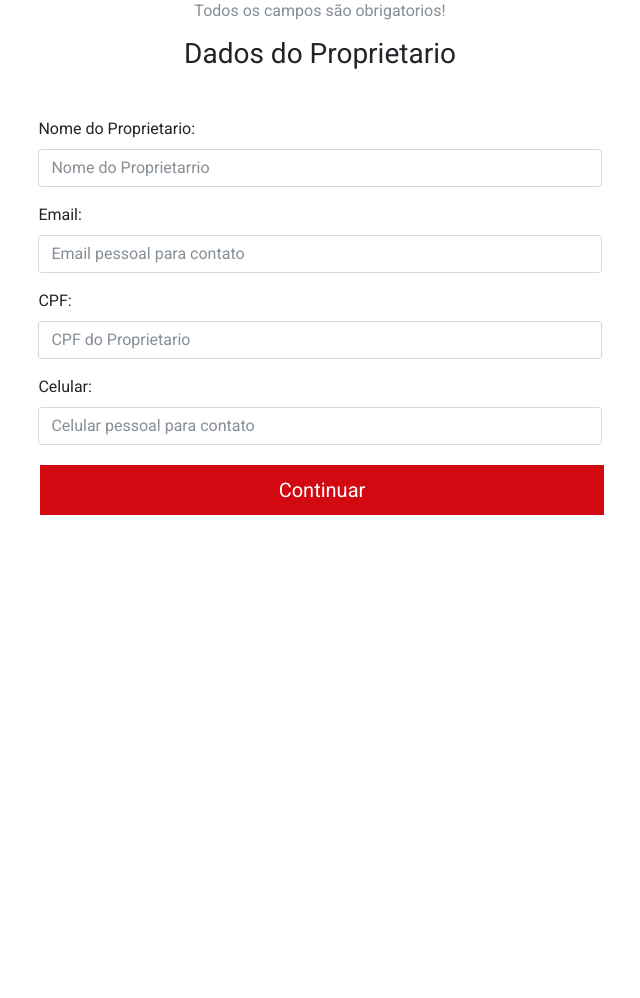
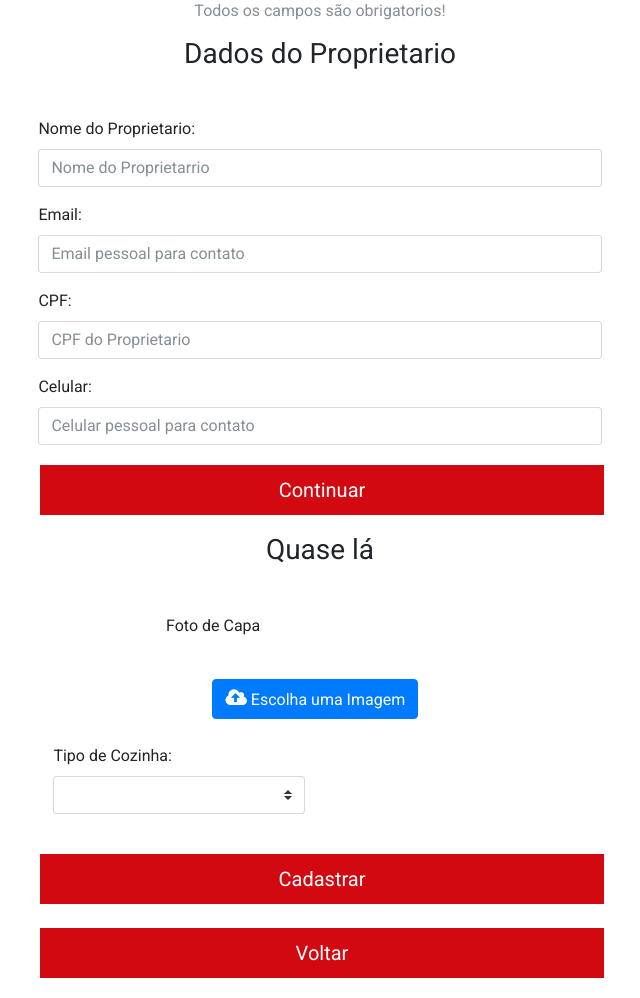
Before and after one commit to Danilo8/searchfood, a PHP site: page /restaurante/cadastro.php in a window 1280 px wide. Shown: the part 627-1625 px from the top of the page, without its empty margins (320-960 px from the left). Before the commit the page ends 1142 px from the top, so only its background shows below. Run offline with PHP 8.4, Linux system fonts and the light colour scheme; lists and menus that the app fills with data are empty; some libraries are stand-ins or nearby versions.

Commit message:
ultima alteração

```diff
--- a/database/script/searchfooddelivery.sql
+++ b/database/script/searchfooddelivery.sql
@@ -1,5 +1,5 @@
 -- MySQL Script generated by MySQL Workbench
--- Fri Jul 20 14:19:12 2018
+-- Fri Jul 20 15:47:54 2018
 -- Model: New Model    Version: 1.0
 -- MySQL Workbench Forward Engineering
 
@@ -47,6 +47,8 @@ CREATE TABLE IF NOT EXISTS `searchfooddelivery`.`restaurante` (
   `cep` CHAR(9) NOT NULL,
   `email` VARCHAR(45) NOT NULL,
   `senha` VARCHAR(45) NOT NULL,
+  `foto_capa` VARCHAR(45) NOT NULL,
+  `tipo_cozinha` VARCHAR(45) NOT NULL,
   `status` INT NOT NULL,
   PRIMARY KEY (`id_restaurante`),
   INDEX `fk_restaurante_status_restaurante_idx` (`status` ASC),
--- a/restaurante/cadastro.php
+++ b/restaurante/cadastro.php
@@ -34,6 +34,10 @@
         * Definindo um Background para a tela
         */
         #banner{background:url(../img/background/) no-repeat;-webkit-background-size:cover;-moz-background-size:cover;-o-background-size:cover;background-size:cover}
+        /*
+        * Definindo estilo para input file
+        */
+        .btn-file{position:relative;overflow:hidden}.btn-file input[type=file]{position:absolute;top:0;right:0;min-width:100%;min-height:100%;font-size:100px;text-align:right;filter:alpha(opacity=0);opacity:0;outline:0;background:#fff;cursor:inherit;display:block}#img-upload{width:100%}
     </style>
     <body style="font-family: 'Roboto', sans-serif;">
         <!--Cover Container-->
@@ -76,7 +80,7 @@
                 </ol>
             </div>
 
-            <form action="cadastro.php" method="post" style="margin-top: 100px;margin-bottom: 100px;margin-right: 28%;margin-left: 28%;">
+            <form id="cadastro_restaurante" action="cadastro.php" method="post" style="margin-top: 100px;margin-bottom: 100px;margin-right: 28%;margin-left: 28%;">
                 <div class="text-center">
                     <span class="text-muted mt-5">Todos os campos são obrigatorios!</span>
                 </div>
@@ -180,10 +184,39 @@
                         <button type="button" id="button" class="btn-block">Voltar</button>
                     </div>
                 </div>
+                <div id="persolizacao">
+                    <h3 class="mt-3 mb-5 text-center">Quase lá</h3>
+                    <div style="margin-left: 20%" class="form-group col-7">
+                        <label for="imgInp">Foto de Capa</label>
+                        <img class="img-fluid" id='img-upload'/>
+                        <div class="input-group">
+                            <span class="btn btn-default btn-file btn-block">
+                                <button class="btn btn-primary">
+                                    <i style="font-size: 20px" class="fa fa-cloud-upload"></i>
+                                    Escolha uma Imagem
+                                    <input type="file" id="imgInp" name="foto_item">
+                                </button>
+                            </span>
+                        </div>
+                    </div>
+                    <div class="form-group col-6">
+                        <label for="tipo_cozinha">Tipo de Cozinha:</label>
+                        <select name="tipo_cozinha" id="tipo_cozinha" class="form-control custom-select">
+                            <option value=""></option>
+                        </select>
+                    </div>
+                    <div class="form-group">
+                        <button type="button" id="button" class="btn-block mt-4">Cadastrar</button>
+                    </div>
+                    <div class="form-group">
+                        <button type="button" id="button" class="btn-block">Voltar</button>
+                    </div>
+                </div>
             </form>
         </div><!--/Cover Container-->
 
         <!--JS files-->
         <script type="text/javascript">$(document).ready(function(){$.getJSON("../js/estados_cidades.json",function(o){var t='<option value="">Estado</option>';$.each(o,function(o,n){t+='<option value="'+n.sigla+'">'+n.sigla+"</option>"}),$("#estado").html(t),$("#estado").change(function(){var t="",n="";$("#estado option:selected").each(function(){n+=$(this).text()}),$.each(o,function(o,a){a.sigla==n&&$.each(a.cidades,function(o,n){t+='<option value="'+n+'">'+n+"</option>"})}),$("#cidade").html(t)}).change()})});</script>
+        <script type="text/javascript">$(document).ready(function(){function e(e){if(e.files&&e.files[0]){var n=new FileReader;n.onload=function(e){$("#img-upload").attr("src",e.target.result)},n.readAsDataURL(e.files[0])}}$(document).on("change",".btn-file :file",function(){var e=$(this),n=e.val().replace(/\\/g,"/").replace(/.*\//,"");e.trigger("fileselect",[n])}),$(".btn-file :file").on("fileselect",function(e,n){var t=$(this).parents(".input-group").find(":text"),i=n;t.length&&t.val(i)}),$("#imgInp").change(function(){e(this)})});</script>
     </body>
 </html>
```
Also changed, not shown: css/button.css (+22 -0 lines), 2 other files.
